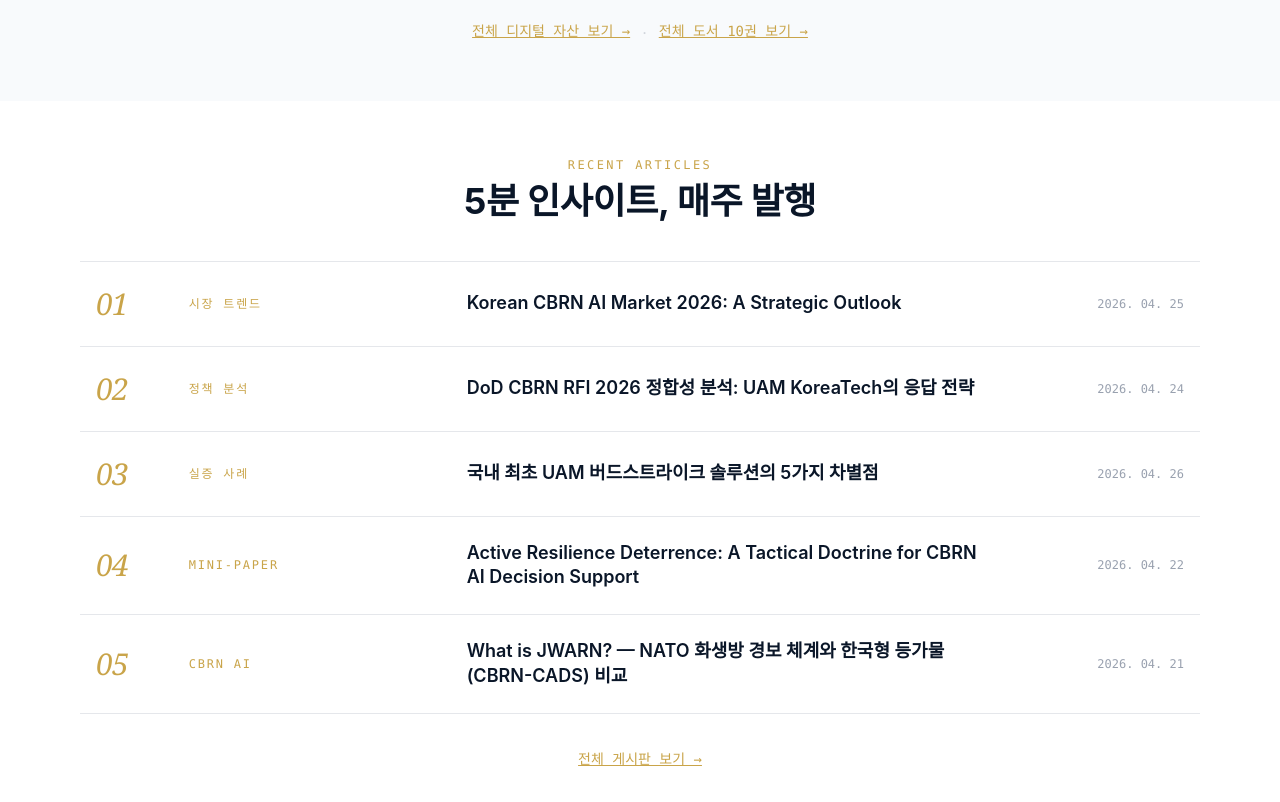
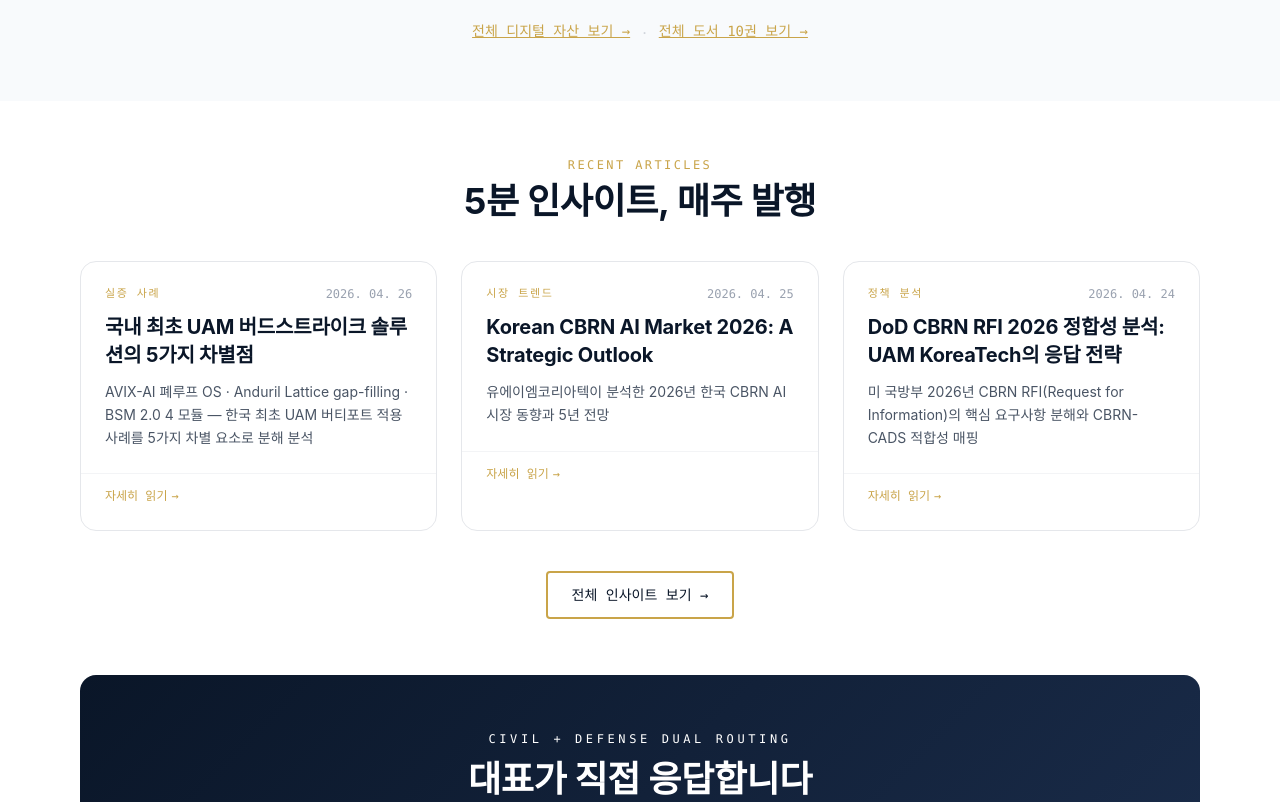
Before and after one commit to uamkt/parkmoojin, an Astro site: page / in a window 1280 px wide. Shown: the part 3400-4202 px from the top of the page. Built offline with nearby package versions, Linux system fonts and the light colour scheme; Astro itself is replaced by a stand-in of ours; no server answers.

Commit message:
feat: V2.4 latest insights as 3-card grid on main page

```diff
--- a/src/pages/index.astro
+++ b/src/pages/index.astro
@@ -22,11 +22,8 @@ import {
 const allArticles = (await getCollection("articles"))
   .sort((a, b) => b.data.publishedAt.valueOf() - a.data.publishedAt.valueOf());
 
-// V2.3 §E-2 — 5 categories priority order (사용자 수정: 5줄 리스트 진열)
-const recentArticles = ["market-trends", "policy", "case-studies", "papers", "cbrn-ai", "business-models"]
-  .map((cat) => allArticles.find((a) => a.data.category === cat))
-  .filter(Boolean)
-  .slice(0, 5) as typeof allArticles;
+// V2.4 — 최신 발행순 상위 3개 (3장 카드 진열)
+const recentArticles = allArticles.slice(0, 3);
 
 // 카테고리 한글 라벨 (Recent Articles 진열용)
 const categoryLabel: Record<string, string> = {
@@ -393,51 +390,66 @@ const trackColor = {
     </div>
   </section>
 
-  {/* ─── Section 9 · #articles — Editorial List 5줄 (사용자 수정안) ── */}
+  {/* ─── Section 9 · #articles — V2.4 최신 인사이트 3장 카드 ── */}
   <section id="articles" class="max-w-6xl mx-auto px-4 py-14">
     <div class="text-center mb-10">
       <div class="text-xs uppercase tracking-[0.2em] font-mono mb-2" style="color: var(--color-gold);">{SECTION_SLOGANS.articles.caption}</div>
       <h2 class="text-3xl md:text-4xl font-bold" style="color: var(--color-navy);">{SECTION_SLOGANS.articles.title}</h2>
     </div>
 
-    <ol class="border-t border-gray-200">
-      {recentArticles.map((a, i) => {
+    {recentArticles.length === 0 ? (
+      <div class="text-center py-12 text-gray-400 font-mono text-sm">
+        곧 첫 인사이트가 발행됩니다.
+      </div>
+    ) : (
+      <div class="grid grid-cols-1 md:grid-cols-3 gap-6">
+        {recentArticles.map((a) => {
           const dateStr = a.data.publishedAt.toISOString().slice(0, 10).replace(/-/g, ". ");
           const label = categoryLabel[a.data.category] ?? a.data.category;
           return (
-          <li class="border-b border-gray-200">
             <a href={`/articles/${a.id}`}
-               class="grid grid-cols-12 gap-3 md:gap-6 items-center px-2 md:px-4 py-5 md:py-6 hover:bg-gray-50 transition group">
-              {/* Index — italic serif gold */}
-              <div class="col-span-2 md:col-span-1 italic font-serif text-2xl md:text-3xl tracking-tight"
-                   style="color: var(--color-gold);">
-                {String(i + 1).padStart(2, "0")}
-              </div>
-              {/* Category — uppercase gold */}
-              <div class="col-span-10 md:col-span-3 text-[11px] md:text-xs font-mono uppercase tracking-[0.15em]"
+               class="group block bg-white border border-gray-200 rounded-2xl overflow-hidden hover:shadow-xl hover:-translate-y-1 transition-all duration-300">
+              {/* Card top — category bar */}
+              <div class="px-6 pt-6 pb-3 flex items-center justify-between">
+                <span class="text-[11px] font-mono uppercase tracking-[0.15em]"
                       style="color: var(--color-gold);">
                   {label}
+                </span>
+                <span class="text-xs font-mono text-gray-400">{dateStr}</span>
               </div>
-              {/* Title — bold navy */}
-              <div class="col-span-12 md:col-span-6 text-base md:text-lg font-semibold leading-snug group-hover:underline"
+
+              {/* Card body — title + description */}
+              <div class="px-6 pb-6">
+                <h3 class="text-lg md:text-xl font-bold leading-snug mb-3 group-hover:underline"
                     style="color: var(--color-navy);">
                   {a.data.title}
+                </h3>
+                {a.data.description && (
+                  <p class="text-sm text-gray-600 leading-relaxed line-clamp-3">
+                    {a.data.description}
+                  </p>
+                )}
               </div>
-              {/* Date — gray right */}
-              <div class="col-span-12 md:col-span-2 text-xs font-mono text-gray-400 md:text-right">
-                {dateStr}
+
+              {/* Card bottom — read more */}
+              <div class="px-6 pb-6 pt-2 border-t border-gray-100">
+                <span class="text-xs font-mono inline-flex items-center gap-1"
+                      style="color: var(--color-gold);">
+                  자세히 읽기 <span class="group-hover:translate-x-1 transition-transform">→</span>
+                </span>
               </div>
             </a>
-          </li>
           );
         })}
-    </ol>
+      </div>
+    )}
 
-    <div class="text-center mt-8">
+    <div class="text-center mt-10">
       <a href="/articles"
          data-track-event="nav_section_click" data-track-label="articles_more"
-         class="text-sm font-mono underline" style="color: var(--color-gold);">
-        전체 게시판 보기 →
+         class="inline-flex items-center gap-2 px-6 py-3 rounded font-mono text-sm border-2 transition hover:bg-gray-50"
+         style="border-color: var(--color-gold); color: var(--color-navy);">
+        전체 인사이트 보기 →
       </a>
     </div>
   </section>
```
Lines whose indentation alone changed are shown as unchanged.
